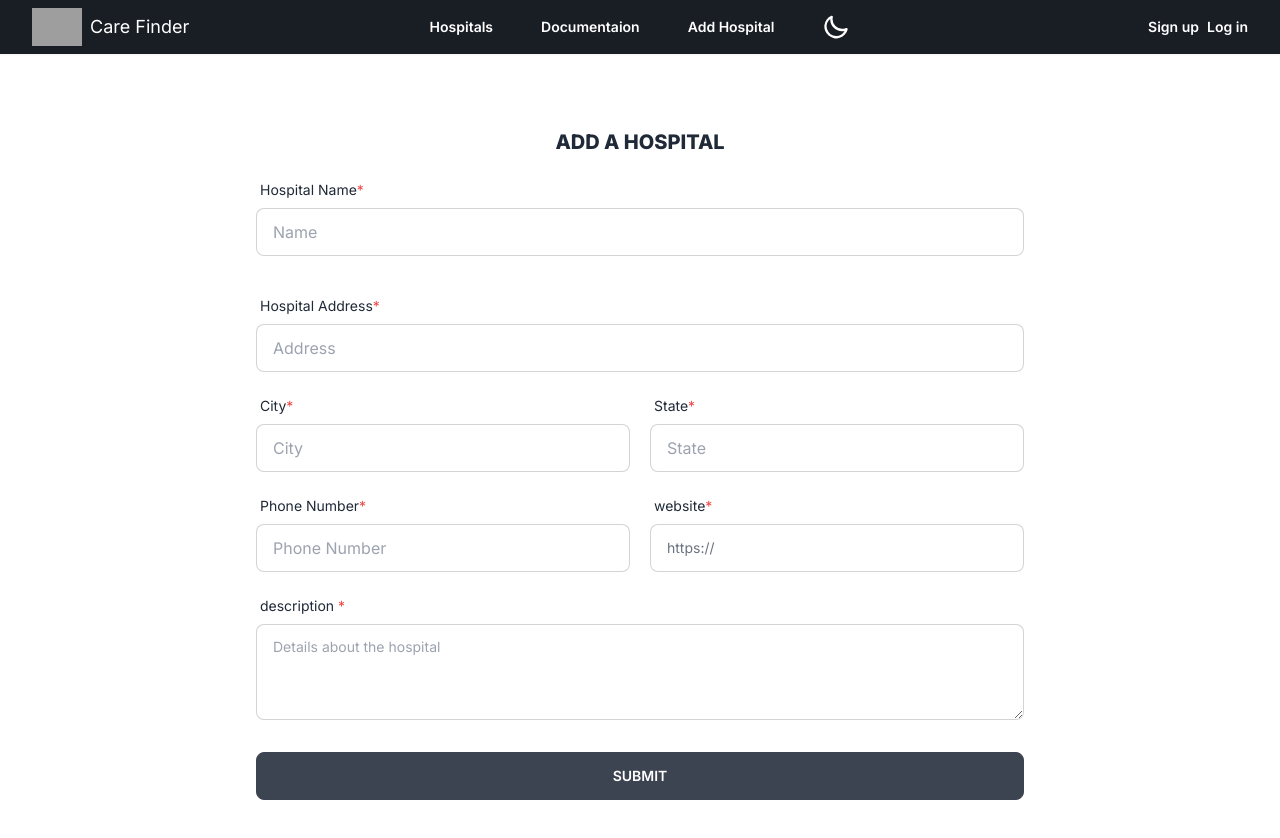
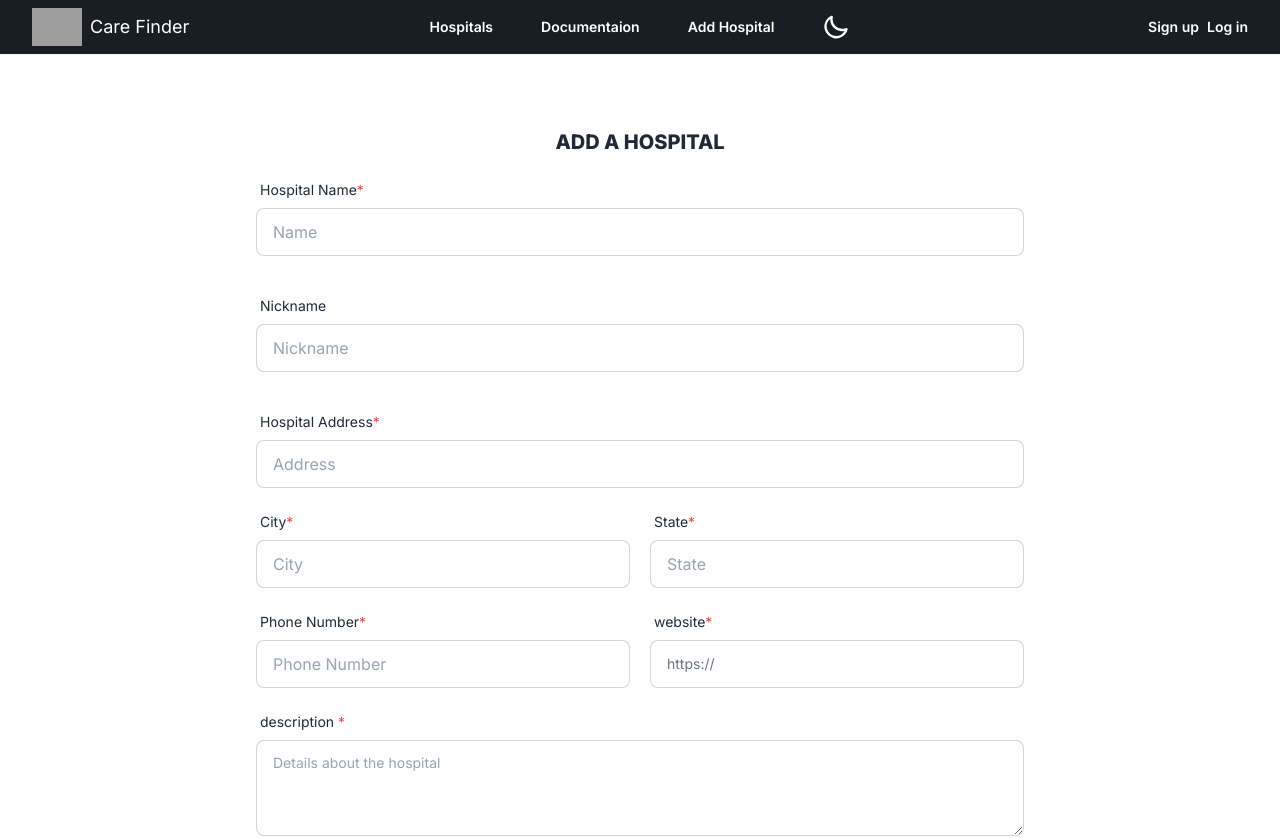
Before and after one commit to Philip-Nwabuwa/CareFinder, a Next.js app: page /add in a window 1280 px wide. Shown: the top 838 px of the page. Built offline with nearby package versions, Linux system fonts and the light colour scheme; no server answers; grey boxes are pictures that could not be loaded.

Commit message:
added nickname to firestore

```diff
--- a/src/app/GlobalRedux/slice/hospitalSlice.ts
+++ b/src/app/GlobalRedux/slice/hospitalSlice.ts
@@ -50,6 +50,7 @@ export const fetchHospitals = createAsyncThunk<Hospital[]>(
       state: hospital.state,
       website: hospital.website,
       description: hospital.description,
+      nickname: hospital.nickname,
     }));
   }
 );
--- a/src/app/components/AddHospital.tsx
+++ b/src/app/components/AddHospital.tsx
@@ -12,6 +12,7 @@ const AddHospitalForm = () => {
     state: "",
     city: "",
     description: "",
+    nickname: "",
   });
 
   const [errorMessage, setErrorMessage] = useState("");
@@ -48,6 +49,7 @@ const AddHospitalForm = () => {
         state: "",
         city: "",
         description: "",
+        nickname: "",
       });
       setErrorMessage("");
       setSuccessMessage("Hospital added successfully!");
@@ -83,6 +85,21 @@ const AddHospitalForm = () => {
             placeholder="Name"
             className="input input-bordered w-full"
             value={hospitalData.name}
+            onChange={handleInputChange}
+          />
+        </div>
+
+        <div className="form-control mx-3 my-4 w-full max-w-3xl">
+          <label className="label" htmlFor="Nickname">
+            <span className="label-text">Nickname</span>
+          </label>{" "}
+          <input
+            type="text"
+            id="nickname"
+            name="nickname"
+            placeholder="Nickname"
+            className="input input-bordered w-full"
+            value={hospitalData.nickname}
             onChange={handleInputChange}
           />
         </div>
--- a/src/app/hospitals/[id]/page.tsx
+++ b/src/app/hospitals/[id]/page.tsx
@@ -92,7 +92,7 @@ const Page = ({
       <div className="col-span-5">
         <div>
           <h1 className="uppercase font-bold text-3xl text-center">
-            {hospital.name}
+            {hospital.name} ({hospital.nickname})
           </h1>
           <h3 className="my-5 font-semibold text-lg md:text-xl">
             Address: {hospital.address}, {hospital.city}, {hospital.state}
@@ -138,7 +138,7 @@ const Page = ({
                 </h2>
                 <div className="flex justify-center items-center gap-4 mt-4">
                   <button onClick={handleDelete} className="btn">
-                    <Link href="/hospital">Yes</Link>
+                    <Link href="/hospitals">Yes</Link>
                   </button>
                   <button onClick={closeModal} className="btn">
                     No
--- a/src/app/hospitals/page.tsx
+++ b/src/app/hospitals/page.tsx
@@ -74,7 +74,9 @@ const Hospitals = () => {
     (hospital) =>
       hospital.name.toLowerCase().includes(searchTerm.toLowerCase()) ||
       hospital.city.toLowerCase().includes(searchTerm.toLowerCase()) ||
-      hospital.state.toLowerCase().includes(searchTerm.toLowerCase())
+      hospital.state.toLowerCase().includes(searchTerm.toLowerCase()) ||
+      (hospital.nickname &&
+        hospital.nickname.toLowerCase().includes(searchTerm.toLowerCase()))
   );
 
   // Slice the hospitals array to only include items for the current page
@@ -96,7 +98,7 @@ const Hospitals = () => {
           </div>
         </div>
       ) : (
-        <div className="mt-[7.5rem] text-center md:mx-6 mx-3">
+        <div className="mt-[7.5rem] mb-10 text-center md:mx-6 mx-3">
           <h1 className="uppercase text-2xl font-extrabold mb-5">
             List of Hospitals
           </h1>
@@ -156,10 +158,12 @@ const Hospitals = () => {
                 {currentItems.map((hospital) => (
                   <li
                     key={hospital.id}
-                    className="p-3 border border-solid border-black rounded-md my-2"
+                    className="p-3 border border-solid border-black rounded-md mt-2 mb-5"
                   >
                     <div className="flex items-center justify-between">
-                      <h2 className="font-bold">{hospital.name}</h2>
+                      <h2 className="font-bold">
+                        {hospital.name} {hospital.nickname}
+                      </h2>
 
                       <Link className="ml-1" href={`/hospitals/${hospital.id}`}>
                         <button className="btn">Details</button>
--- a/src/app/lib/firestore.ts
+++ b/src/app/lib/firestore.ts
@@ -35,6 +35,7 @@ interface HospitalData extends DocumentData {
   state: string;
   website: string;
   description: string;
+  nickname: string;
 }
 
 // Fetch hospitals from Firestore
@@ -84,6 +85,7 @@ export const addHospitalToFirestore = async (
       state: hospitalData.state,
       website: hospitalData.website,
       description: hospitalData.description,
+      nickname: hospitalData.nickname,
     });
   } catch (error) {
     throw new Error("Failed to add hospital to Firestore.");
--- a/src/app/types/hospital.d.ts
+++ b/src/app/types/hospital.d.ts
@@ -7,6 +7,7 @@ type Hospital = {
   state: string;
   website: string;
   description: string;
+  nickname: string;
 };
 
 type HospitalData = {
@@ -17,4 +18,5 @@ type HospitalData = {
   state: string;
   city: string;
   description: string;
+  nickname: string;
 };
```
